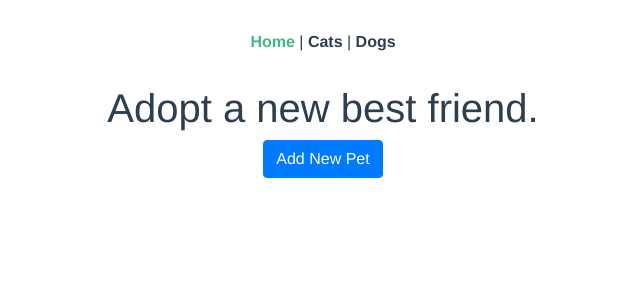
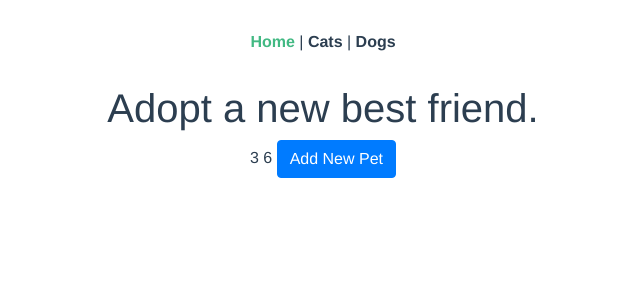
Before and after one commit to rrsalerno21/vue-adopt-pet-app, a Vue app: page / in a window 1280 px wide. Shown: the top 300 px of the page, without its empty margins (317-957 px from the left). Built offline with nearby package versions, Linux system fonts and the light colour scheme.

Commit message:
added getters

```diff
--- a/src/data/cats.js
+++ b/src/data/cats.js
@@ -2,6 +2,7 @@ export default [
   {
     name: 'Fish',
     breed: 'tuxedo',
+    species: 'cat',
     gender: 'male',
     age: 20,
     color: 'black/white',
@@ -12,6 +13,7 @@ export default [
   {
     name: 'Henry',
     breed: 'tabby',
+    species: 'cat',
     gender: 'male',
     age: 20,
     color: 'orange/white',
@@ -22,6 +24,7 @@ export default [
   {
     name: 'Roger',
     breed: 'tabby',
+    species: 'cat',
     gender: 'male',
     age: 20,
     color: 'gray',
--- a/src/data/dogs.js
+++ b/src/data/dogs.js
@@ -2,6 +2,7 @@ export default [
   {
     name: 'Zeus',
     breed: 'afghan hound',
+    species: 'dog',
     gender: 'male',
     age: 9,
     color: 'gray',
@@ -12,6 +13,7 @@ export default [
   {
     name: 'Katie',
     breed: 'golden retriever',
+    species: 'dog',
     gender: 'female',
     age: 3,
     color: 'black',
@@ -22,6 +24,7 @@ export default [
   {
     name: 'Hillary',
     breed: 'mut',
+    species: 'dog',
     gender: 'femail',
     age: 17,
     color: 'orange/white',
--- a/src/store/actions.js
+++ b/src/store/actions.js
@@ -1,3 +1,5 @@
+// Actions are the functions that use mutations to then alter the state
+// So action => mutation => modify state
 export default {
   addPet: ({ commit }, payload) => {
     commit('appendPet', payload) // appendPet is a mutation that will change our state
--- /dev/null
+++ b/src/store/getters.js
@@ -0,0 +1,11 @@
+// Getters 'get' information from state, but do not modify or alter state at all
+export default {
+  animalsCount: (state) => {
+    return state.cats.length + state.dogs.length
+  },
+  getAllCats: (state) => {
+    return state.pets.filter((pet) => {
+      return pet.species === 'cat'
+    })
+  }
+}
--- a/src/store/index.js
+++ b/src/store/index.js
@@ -4,11 +4,13 @@ import Vuex from 'vuex'
 import state from './state'
 import actions from './actions'
 import mutations from './mutations'
+import getters from './getters'
 
 Vue.use(Vuex)
 
 export default new Vuex.Store({
   state,
   mutations,
-  actions
+  actions,
+  getters
 })
--- a/src/store/mutations.js
+++ b/src/store/mutations.js
@@ -1,3 +1,4 @@
+// Mutations actually alter the state
 export default {
   appendPet: (state, { species, pet }) => {
     state[species].push(pet)
--- a/src/store/state.js
+++ b/src/store/state.js
@@ -3,5 +3,6 @@ import dogs from '../data/dogs'
 
 export default {
   cats,
-  dogs
+  dogs,
+  pets: [...cats, ...dogs]
 }
--- a/src/views/Home.vue
+++ b/src/views/Home.vue
@@ -1,6 +1,8 @@
 <template>
   <div class="home">
     <h1>Adopt a new best friend.</h1>
+    {{ getAllCats.length }}
+    {{ animalsCount }}
     <button @click="togglePetForm" class="btn btn-primary">Add New Pet</button>
 
     <b-form @submit.prevent="handleSubmit" v-if="showPetForm">
@@ -39,7 +41,7 @@
 </template>
 
 <script>
-import { mapActions } from 'vuex'
+import { mapActions, mapGetters } from 'vuex'
 export default {
   name: 'Home',
   data () {
@@ -51,6 +53,12 @@ export default {
         species: null
       }
     }
+  },
+  computed: {
+    ...mapGetters([
+      'animalsCount',
+      'getAllCats'
+    ])
   },
   methods: {
     ...mapActions([
```
